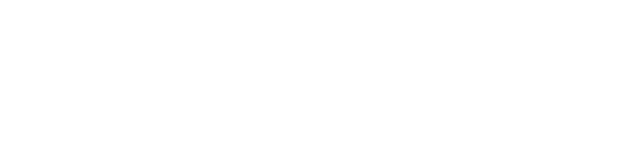
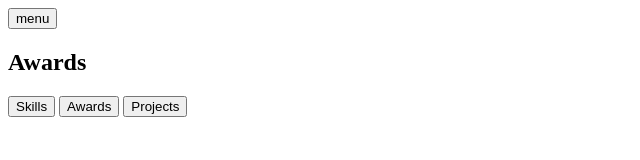
Before and after one commit to nicoolivera14/proyect-pinhead, a plain HTML site: page index.html in a window 1280 px wide. Shown: the whole page, without its empty margins (0-640 px from the left). Drawn offline with Linux system fonts and the light colour scheme.

Commit message:
agregue html

```diff
--- a/index.html
+++ b/index.html
@@ -7,6 +7,19 @@
     <title>Document</title>
 </head>
 <body>
-
+    <nav class="navbar">
+        <div class="navbar-overlay"></div>
+        <button
+            type="button"
+            class="navbar-burger">
+            <span class="material-icons">menu</span>
+        </button>
+        <h1 class="navbar-menu">Awards</h1>
+        <nav class="navbar-menu">
+            <button type="button">Skills</button>
+            <button type="button">Awards</button>
+            <button type="button">Projects</button>
+        </nav>
+    </nav>
 </body>
 </html>
```
